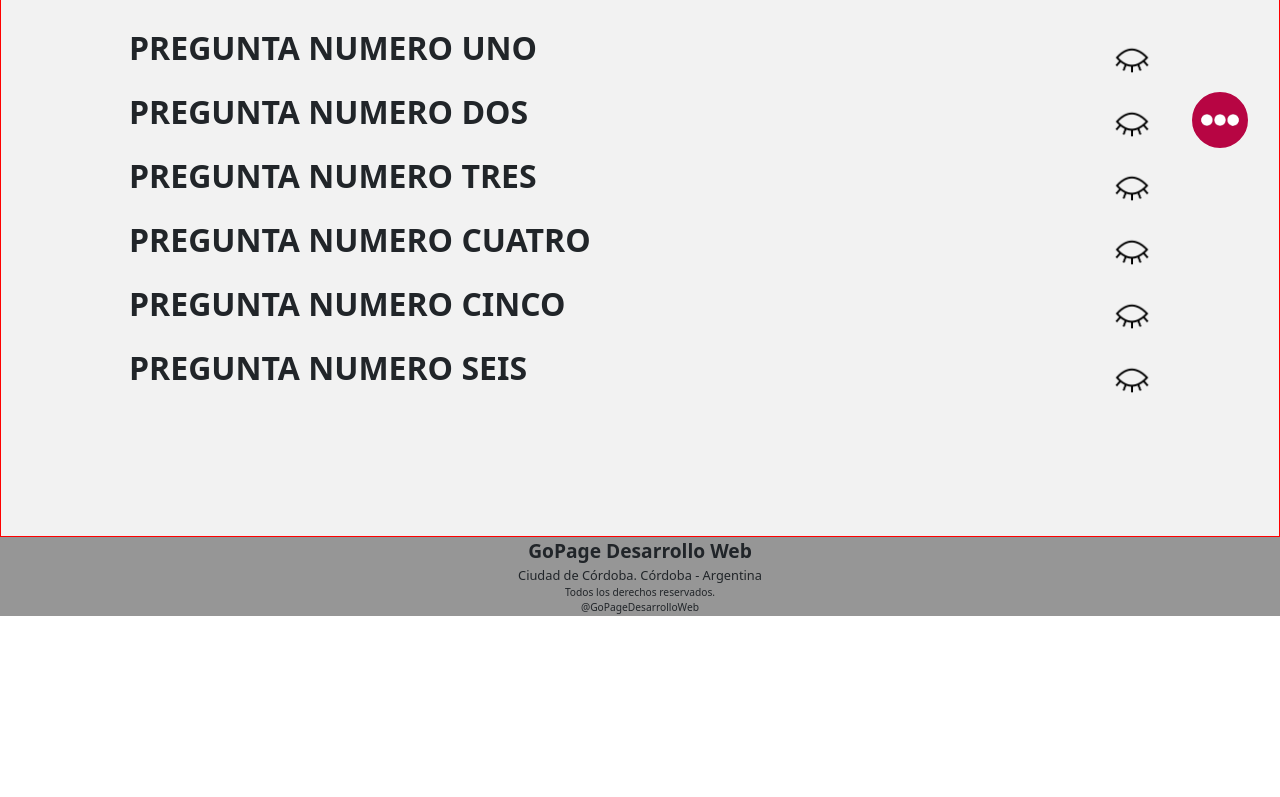
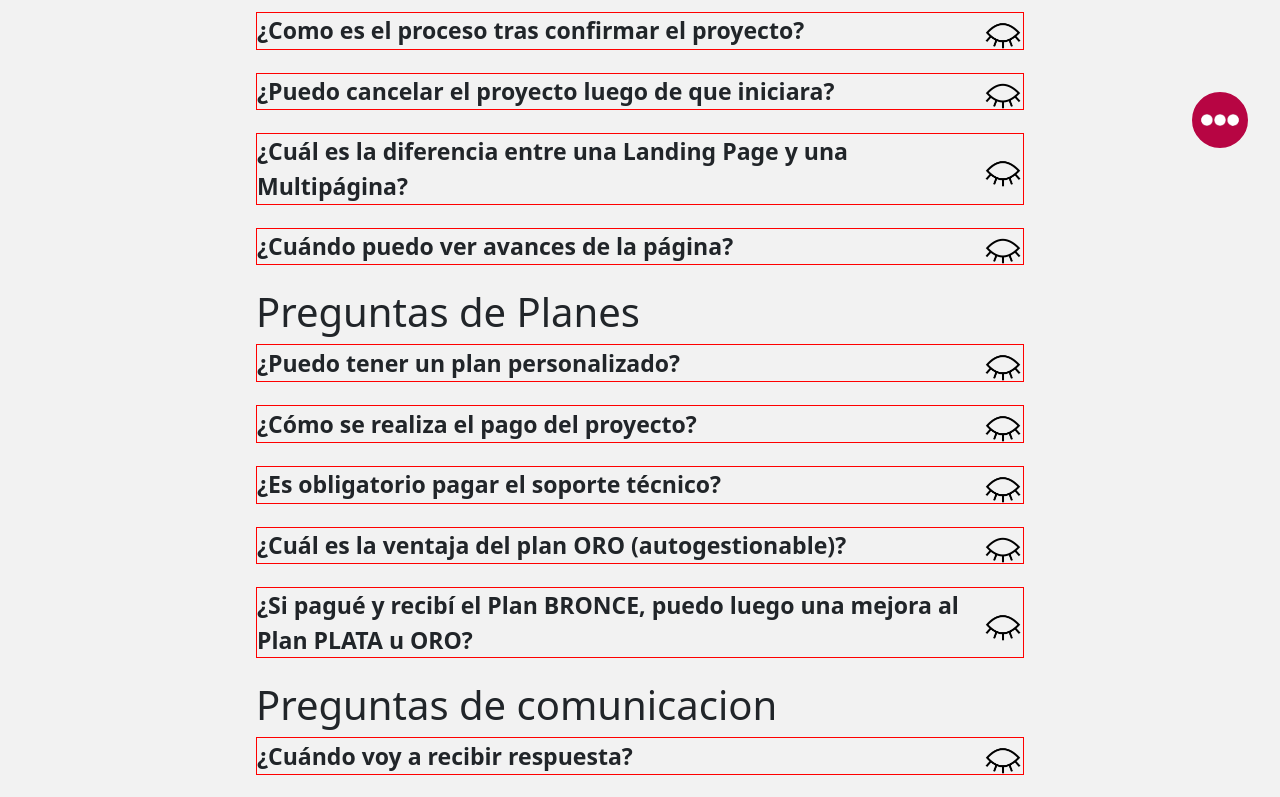
Before and after one commit to dileo24/portafolioGP, a React (Create React App) app in the folder client/: page /help in a window 1280 px wide. Shown: the part 620-1417 px from the top of the page. Before the commit the page ends 1236 px from the top, so only its background shows below. Built offline with nearby package versions, Linux system fonts and the light colour scheme.

Commit message:
respondiendo pregs

```diff
--- a/client/src/components/PregFrec.jsx
+++ b/client/src/components/PregFrec.jsx
@@ -37,8 +37,12 @@ export default function PregFrec() {
         </div>
       </div>
       <div className="pregContainer">
-        {preguntas.map((preg, pregId) => (
-          <div className="preg">
+        <div className="pregsPagina">
+          <h1>Preguntas de la Página</h1>
+          {preguntas.map(
+            (preg, pregId) =>
+              preg.tipo === "pagina" && (
+                <div className="preg" key={pregId}>
                   <div className="superior" onClick={() => handlePreg(pregId)}>
                     <p className="titulo">{preg.titulo}</p>
                     <img
@@ -48,7 +52,45 @@ export default function PregFrec() {
                   </div>
                   {mostrando[pregId] && <p>{preg.resp}</p>}
                 </div>
-        ))}
+              )
+          )}
+        </div>
+        <div className="pregsPlanes">
+          <h1>Preguntas de Planes</h1>
+          {preguntas.map(
+            (preg, pregId) =>
+              preg.tipo === "planes" && (
+                <div className="preg" key={pregId}>
+                  <div className="superior" onClick={() => handlePreg(pregId)}>
+                    <p className="titulo">{preg.titulo}</p>
+                    <img
+                      src={mostrando[pregId] ? ojoAbierto : ojoCerrado}
+                      alt="ojo"
+                    />
+                  </div>
+                  {mostrando[pregId] && <p>{preg.resp}</p>}
+                </div>
+              )
+          )}
+        </div>
+        <div className="pregsCom">
+          <h1>Preguntas de comunicacion</h1>
+          {preguntas.map(
+            (preg, pregId) =>
+              preg.tipo === "comunicacion" && (
+                <div className="preg" key={pregId}>
+                  <div className="superior" onClick={() => handlePreg(pregId)}>
+                    <p className="titulo">{preg.titulo}</p>
+                    <img
+                      src={mostrando[pregId] ? ojoAbierto : ojoCerrado}
+                      alt="ojo"
+                    />
+                  </div>
+                  {mostrando[pregId] && <p>{preg.resp}</p>}
+                </div>
+              )
+          )}
+        </div>
       </div>
       <ButtonExt pagina={pagina} />
       <Footer />
--- a/client/src/multimedia/preguntas.json
+++ b/client/src/multimedia/preguntas.json
@@ -1,26 +1,67 @@
 [
   {
-    "titulo": "PREGUNTA NUMERO UNO",
-    "resp": "holaaaaaaaa como va todo bien loco que onda axaoisjdfoajsd."
+    "titulo": "¿Cuándo voy a recibir respuesta?",
+    "resp": "Ante cualquier tipo de contacto (ya sea por Whatsapp, Instagram, Linkedin o nuestro formulario de contacto) nos comprometemos a responder lo antes posible. Recordá que podés hablarnos en cualquier hora del día, tu consulta nunca es molestia!",
+    "tipo": "comunicacion"
   },
   {
-    "titulo": "PREGUNTA NUMERO DOS",
-    "resp": "difjgosdjfs qwue onda papsapspapspapapaaaaaaaaaaaaaaa"
+    "titulo": "¿Puedo tener un plan personalizado?",
+    "resp": "¡Por supuesto! Los planes que tenemos en nuestra página son estándar, es decir que es lo que generalmente se puede aplicar para cualquier página, pero en caso de que quisieras armar la tuya desde cero y con especificaciones propias podremos reunirnos cuando quieras para escuchar tus solicitudes y presupuestar el proyecto terminado.",
+    "tipo": "planes"
   },
   {
-    "titulo": "PREGUNTA NUMERO TRES",
-    "resp": "holaaaaaaaa como va todo bien loco que onda axaoisjdfoajsd."
+    "titulo": "¿Cuánto tarda la página en estar lista?",
+    "resp": "La duración de cada proyecto variará dependiendo de las necesidades que tenga el cliente y la cantidad de proyectos que se estén realizando en ese momento, pero podemos aproximar una duración con cada plan estandar: BRONCE: 3 semanas. PLATA: 5 semanas. ORO: 6 semanas.",
+    "tipo": "pagina"
   },
   {
-    "titulo": "PREGUNTA NUMERO CUATRO",
-    "resp": "difjgosdjfs qwue onda papsapspapspapapaaaaaaaaaaaaaaa"
+    "titulo": "¿Cómo se realiza el pago del proyecto?",
+    "resp": "El pago del proyecto se realizará en tres instancias. La primera será el 20% del valor total (a modo de seña) apenas se confirme el proyecto e inicie su elaboración. El segundo pago se realizará en la mitad de la duración estimada del proyecto, siendo otro 30% del valor total. Finalmente el último pago se realizará cuando el proyecto ya haya sido entregado y finalizado, que sería el valor restante a pagar, es decir el 50% total.",
+    "tipo": "planes"
   },
   {
-    "titulo": "PREGUNTA NUMERO CINCO",
-    "resp": "holaaaaaaaa como va todo bien loco que onda axaoisjdfoajsd."
+    "titulo": "¿Es obligatorio pagar el soporte técnico?",
+    "resp": "difjgosdjfs qwue onda papsapspapspapapaaaaaaaaaaaaaaa",
+    "tipo": "planes"
   },
   {
-    "titulo": "PREGUNTA NUMERO SEIS",
-    "resp": "difjgosdjfs qwue onda papsapspapspapapaaaaaaaaaaaaaaa"
+    "titulo": "¿Como es el proceso tras confirmar el proyecto?",
+    "resp": "holaaaaaaaa como va todo bien loco que onda axaoisjdfoajsd.",
+    "tipo": "pagina"
+  },
+  {
+    "titulo": "¿Puedo cancelar el proyecto luego de que iniciara?",
+    "resp": "difjgosdjfs qwue onda papsapspapspapapaaaaaaaaaaaaaaa",
+    "tipo": "pagina"
+  },
+  {
+    "titulo": "¿Cuál es la ventaja del plan ORO (autogestionable)?",
+    "resp": "difjgosdjfs qwue onda papsapspapspapapaaaaaaaaaaaaaaa",
+    "tipo": "planes"
+  },
+  {
+    "titulo": "¿Pueden asesorarme si no entiendo como funcionaría la página?",
+    "resp": "holaaaaaaaa como va todo bien loco que onda axaoisjdfoajsd.",
+    "tipo": "comunicacion"
+  },
+  {
+    "titulo": "¿Cuál es la diferencia entre una Landing Page y una Multipágina?",
+    "resp": "holaaaaaaaa como va todo bien loco que onda axaoisjdfoajsd.",
+    "tipo": "pagina"
+  },
+  {
+    "titulo": "¿Cuándo puedo ver avances de la página?",
+    "resp": "holaaaaaaaa como va todo bien loco que onda axaoisjdfoajsd.",
+    "tipo": "pagina"
+  },
+  {
+    "titulo": "¿De dónde son? ¿Puedo pedir una página desde fuera y comunicarme online?",
+    "resp": "holaaaaaaaa como va todo bien loco que onda axaoisjdfoajsd.",
+    "tipo": "comunicacion"
+  },
+  {
+    "titulo": "¿Si pagué y recibí el Plan BRONCE, puedo luego una mejora al Plan PLATA u ORO?",
+    "resp": "holaaaaaaaa como va todo bien loco que onda axaoisjdfoajsd.",
+    "tipo": "planes"
   }
 ]
--- a/client/src/styles/components/_pregFrec.scss
+++ b/client/src/styles/components/_pregFrec.scss
@@ -31,18 +31,22 @@
     }
   }
   .pregContainer {
-    border: 1px solid red;
-    padding: 10%;
+    padding: 0 20% 0 20%;
     .preg {
+      margin-bottom: 3%;
+      border: 1px solid red;
       .superior {
+        width: 100%;
+        cursor: pointer;
         @include centerRow;
         justify-content: space-between;
         .titulo {
-          @include tituloMediano;
-          font-size: $tituloSize;
+          font-size: 1.8vw;
+          font-weight: bold;
+          margin-bottom: 0;
         }
         img {
-          width: 3vw;
+          width: 3.15vw;
         }
       }
     }
```
Lines whose indentation alone changed are shown as unchanged.
